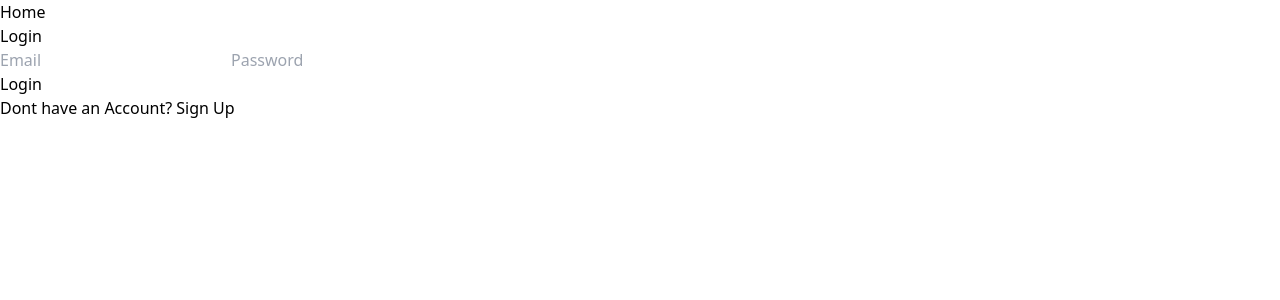
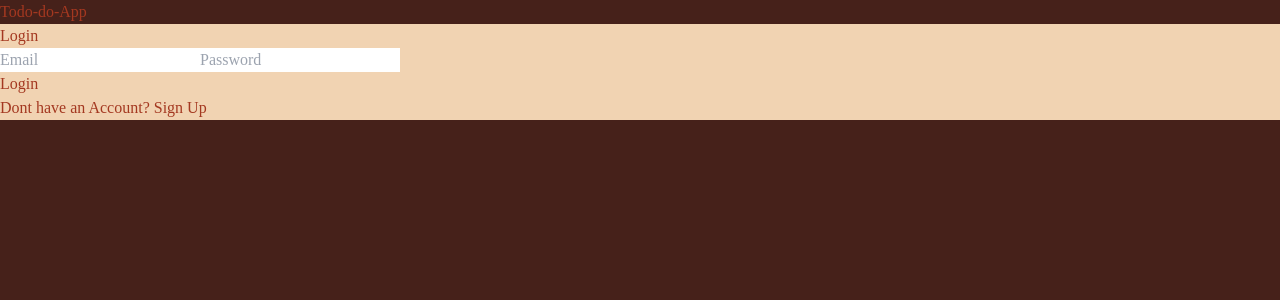
Before and after one commit to Aditya30december2003/Todo-List, a React (Vite) app: page / in a window 1280 px wide. Shown: the top 300 px of the page. Built offline with nearby package versions, Linux system fonts and the light colour scheme.

Commit message:
Made changes

```diff
--- a/package.json
+++ b/package.json
@@ -13,6 +13,7 @@
     "appwrite": "^13.0.1",
     "react": "^18.2.0",
     "react-dom": "^18.2.0",
+    "react-icons": "^5.0.1",
     "react-router-dom": "^6.22.0",
     "uuid": "^9.0.1"
   },
--- a/src/components/Login.jsx
+++ b/src/components/Login.jsx
@@ -25,35 +25,34 @@ const Login = () => {
   return (
     <div>
       <div className='w-full h-screen relative'>
-        <div className='h-screen w-full absolute bg-black/60'>
+        <div className='h-screen w-full absolute'>
             {/* header */}
             <div className='flex items-center justify-between'>
-            <div className='text-[2.3rem] md:text-[3rem] font-bold text-white '>
-
+            <div className='text-[2.3rem] md:text-[2.5rem] p-4 font-bold heading underline'>
+              <h1>Todo-do-App</h1>
             </div>
-            <NavLink to='/Food_Delivery_App' className='hidden md:text-white md:text-[1.3rem] md:mr-[6rem]'>Home</NavLink>
             </div>
 
             {/* signup-card */}
             <form action="#" method="POST">
-            <div className='bg-red-500/70 w-11/12 md:w-2/3 lg:w-1/3 mx-auto md:mt-7 mt-20 p-5'>
-                <h1 className='text-[2rem] text-white font-bold'>Login</h1>
+            <div className='card shadow-[rgba(50,50,93,0.25)_0px_6px_12px_-2px,_rgba(0,0,0,0.3)_0px_3px_7px_-3px] card w-11/12 md:w-2/3 lg:w-1/3 mx-auto mt-4 md:mt-7 lg:mt-[2rem] rounded-md p-5'>
+                <h1 className='text-[2rem] font-bold'>Login</h1>
                 <div className='flex flex-col gap-5 my-5'>
                 <input onChange={(e)=>{
                   setUser({
                     ...user,
                     email:e.target.value
                   })
-                }} required id='email' name='email' type="text" placeholder='Email'  className='px-2 py-3 rounded-md outline-none bg-white text-black font-bold' />
+                }} required id='email' name='email' type="text" placeholder='Email'  className='bg-transparent px-2 py-3  outline-none border-b-2 border-red-700 font-bold' />
                 <input onChange={(e)=>{
                   setUser({
                     ...user,
                     password:e.target.value
                   })
-                }} type="password" placeholder='Password' className='px-2 py-3 rounded-md outline-none bg-white text-black font-bold' />
+                }} type="password" placeholder='Password' className='bg-transparent  px-2 py-3  outline-none border-b-2 border-red-700 font-bold' />
                 </div>
-                 <button onClick={loginUser} className='w-full mt-7 rounded-md bg-red-800 border-none text-white font-bold p-2'>Login</button>
-              <div className='text-white p-2 font-bold'>
+                 <button onClick={loginUser} className='w-full mt-7 rounded-md bg-red-800 text-white border-none  font-bold p-2'>Login</button>
+              <div className=' p-2 font-bold'>
                 Dont have an Account? <NavLink className='cursor-pointer' to='/signup'>Sign Up</NavLink>
               </div>
             </div>
@@ -61,6 +60,7 @@ const Login = () => {
             </div>
             </form>
         </div>
+        {/* <img className='w-full h-full object-cover' src="https://images.pexels.com/photos/9738992/pexels-photo-9738992.jpeg?auto=compress&cs=tinysrgb&w=1260&h=750&dpr=2" alt="" /> -- */}
     </div>
     </div>
   )
--- a/src/components/Profile.jsx
+++ b/src/components/Profile.jsx
@@ -37,12 +37,12 @@ const Profile = () => {
     <>
     {userDetails ? (
     <>
-    <div className='flex bg-purple-300 justify-between items-center mx-auto w-[80%] mt-5 p-2'>
+    <div className='flex justify-between items-center mx-auto w-[95%] lg:w-[80%] mt-5 p-2'>
         <div>
-            <h1 className='text-white font-bold'>Hello {userDetails.name}</h1>
+            <h1 className='text-white font-bold text-[1.5rem]'>Hello {userDetails.name}</h1>
         </div>
         <div onClick={handleLogout}>
-            <button className='font-bold text-white bg-purple-500 rounded-md p-2'>Logout</button>
+            <button className='font-bold text-white card rounded-md p-2'>Logout</button>
         </div>
     </div>
 
--- a/src/components/SignUp.jsx
+++ b/src/components/SignUp.jsx
@@ -39,40 +39,42 @@ const Signup = () => {
     <div>
 
     <div className='w-full h-screen relative'>
-        <div className='h-screen w-full absolute bg-black/60'>
+        <div className='h-screen w-full absolute'>
             {/* header */}
             <div className='flex items-center justify-between'>
-            <div className='text-[2.3rem] md:text-[3rem] font-bold text-white '>
-
+            <div className='text-[2.3rem] md:text-[2.5rem] p-4 font-bold heading underline'>
+            <h1>Todo-do-App</h1>
             </div>
-            <NavLink to='' className='hidden md:text-white md:text-[1.3rem] md:mr-[6rem]'>Home</NavLink>
             </div>
 
             {/* signup-card */}
             <form action="#" method="POST">
-            <div className='bg-red-500/70 w-11/12 md:w-2/3 lg:w-1/3 mx-auto md:mt-7 mt-20 p-5'>
-                <h1 className='text-[2rem] text-white font-bold'>Sign Up</h1>
+            <div className='shadow-[rgba(50,50,93,0.25)_0px_6px_12px_-2px,_rgba(0,0,0,0.3)_0px_3px_7px_-3px] card w-11/12 md:w-2/3 lg:w-1/3 mx-auto md:mt-7 rounded-md p-5'>
+                <h1 className='text-[2rem] font-bold'>Sign Up</h1>
                 <div className='flex flex-col gap-5 my-5'>
                 <input onChange={(e)=>{
                   setUser({
                     ...user,
                     name:e.target.value
                   })
-                }} required id='name' name='name' type="text" placeholder='Name'  className='px-2 py-3 rounded-md outline-none bg-white text-black font-bold' />
+                }} required id='name' name='name' type="text" placeholder='Name'  className='bg-transparent px-2 py-3  outline-none border-b-2 border-red-700 font-bold' />
                 <input onChange={(e)=>{
                   setUser({
                     ...user,
                     email:e.target.value
                   })
-                }} required id='email' name='email' type="text" placeholder='Email'  className='px-2 py-3 rounded-md outline-none bg-white text-black font-bold' />
+                }} required id='email' name='email' type="text" placeholder='Email'  className='bg-transparent px-2 py-3  outline-none border-b-2 border-red-700 font-bold' />
                 <input onChange={(e)=>{
                   setUser({
                     ...user,
                     password:e.target.value
                   })
-                }} type="password" placeholder='Password' className='px-2 py-3 rounded-md outline-none bg-white text-black font-bold' />
+                }} type="password" placeholder='Password' className='bg-transparent px-2 py-3  outline-none border-b-2 border-red-700 font-bold' />
                 </div>
                  <button onClick={signupUser} className='w-full mt-7 rounded-md bg-red-800 border-none text-white font-bold p-2'>Sign Up</button>
+                 <div className=' p-2 font-bold'>
+                Already Signed in? <NavLink className='cursor-pointer' to='/'>Log in</NavLink>
+            </div>
             </div>
             </form>
         </div>
--- a/src/components/TodoForm.jsx
+++ b/src/components/TodoForm.jsx
@@ -3,7 +3,7 @@ import { database } from '../Appwrite/appwriteConfig';
 import {v4 as uuidv4} from 'uuid'
 const TodoForm = () => {
 
-  const [todo , setTodo] = useState("")
+const [todo , setTodo] = useState("")
 
   const handleSubmit = (e) =>{
    e.preventDefault();
@@ -20,17 +20,17 @@ const TodoForm = () => {
         console.log(error)
       }
     )
-  }
+}
 
   return (
-    <div className=' mx-auto w-[75%] items-center  p-4 py-10'>
-      <form action="" onSubmit={handleSubmit}>
+    <div className=' mx-auto w-[100%]  md:w-[75%] items-center  p-4 py-10'>
+      <form action="" onSubmit={handleSubmit} className='flex'>
       <input
       onChange={(e)=>{
         setTodo(e.target.value)
       }}
-      type="text" placeholder='Enter todo here' className='border-2 mx-auto w-[85%] outline-none p-2'/>
-      <button type='submit' className='bg-purple-500 text-white font-bold rounded-md p-2 ml-[1rem]'>Add Todo</button>
+      type="text" placeholder='Enter todo here' className='bg-transparent px-2 py-3  outline-none border-b-2 border-red-700 font-bold w-[85%] text'/>
+      <button type='submit' className='card text-white  text-[0.8rem] lg:text-[1rem] font-bold rounded-md p-1 md:p-2 md:ml-[1rem]'>Add Todo</button>
       </form>
     </div>
   )
--- a/src/components/Todos.jsx
+++ b/src/components/Todos.jsx
@@ -1,5 +1,8 @@
 import React , {useEffect , useState} from 'react'
 import { database } from '../Appwrite/appwriteConfig';
+import { FaTrash } from "react-icons/fa";
+import { MdOutlineCheckBoxOutlineBlank } from "react-icons/md";
+import { RiCheckboxFill } from "react-icons/ri";
 
 function Todos() {
   const [todos , setTodos] = useState()
@@ -31,29 +34,49 @@ function Todos() {
      }
    )
  }
+ const toggleTodo = (id) => {
+  setTodos((prevTodos) =>
+    prevTodos.map((todo) => {
+      if (todo.$id === id) {
+        // Toggle the 'completed' status for the clicked todo
+        return { ...todo, completed: !todo.completed };
+      }
+      return todo;
+    })
+  );
+};
+
+//  const doneTodo = (id) => {
+//    setIcon(!icon , id)
+// }
 
 
   return (
     <div className="max-w-7xl mx-auto">
-    <p className="text-xl font-bold mb-2 text-center">Todo List</p>
+    <p className="text-xl font-bold mb-2 text-center text-white">Todo List</p>
     {loader ? (
-      <p>Loading ...</p>
+      <p className='text-center text font-bold text-[1.3rem]'>Loading ...</p>
     ) : (
       <div>
         {todos &&  todos.map(item => (
               <div key={item.$id} >
-              <div className="p-4 flex items-center justify-between border-b-2 bg-gray-100 rounded-lg mb-1 w-[72%] mx-auto">
+              <div className={!item.completed?"duration-250 p-4 flex items-center justify-between mt-2 medium font-bold text-[1.1rem] text-white rounded-lg mb-1 w-[100%] md:w-[72%] mx-auto":"line-through duration-250 p-4 flex items-center justify-between mt-2 cross font-bold text-[1.1rem] text-white rounded-lg mb-1 w-[100%] md:w-[72%] mx-auto"}>
                 <div>
                   <p>{item.todo}</p>
                 </div>
-                <div>
+                <div className='flex items-center gap-2'>
                   <span
-                    className="text-red-400 cursor-pointer"
+                    className="text-white cursor-pointer duration-300"
+                    onClick={() =>{toggleTodo(item.$id)}}>
+                    {item.completed ? <RiCheckboxFill size={23} /> : <MdOutlineCheckBoxOutlineBlank size={23} />}
+                  </span>
+                  <span
+                    className="text-white cursor-pointer"
                     onClick={() => {
                       deleteTodo(item.$id)
                     }}
                   >
-                    Delete
+                    <FaTrash  />
                   </span>
                 </div>
               </div>
--- a/src/index.css
+++ b/src/index.css
@@ -1,3 +1,34 @@
 @tailwind base;
 @tailwind components;
 @tailwind utilities;
+@import url('https://fonts.googleapis.com/css2?family=Caveat:wght@400..700&family=Open+Sans:ital,wght@0,300..800;1,300..800&family=Patrick+Hand&display=swap');
+
+
+body{
+    background: #46211A;
+
+    font-family: "Patrick Hand", cursive;
+    font-weight: 400;
+    font-style: normal;
+
+}
+.card{
+    background:#F1D3B2;
+    color: #A43820;
+}
+
+.medium{
+    background: #A43820;
+}
+.light{
+    background: #F1D3B2;
+}
+.heading{
+    color: #A43820;
+}
+.text{
+    color: #F1D3B2;
+}
+.cross{
+    background: #380c02;
+}
```
Also changed, not shown: src/Appwrite/appwriteConfig.js (line endings or trailing spaces), 1 other file (tests, documents, lock files or other folders).
